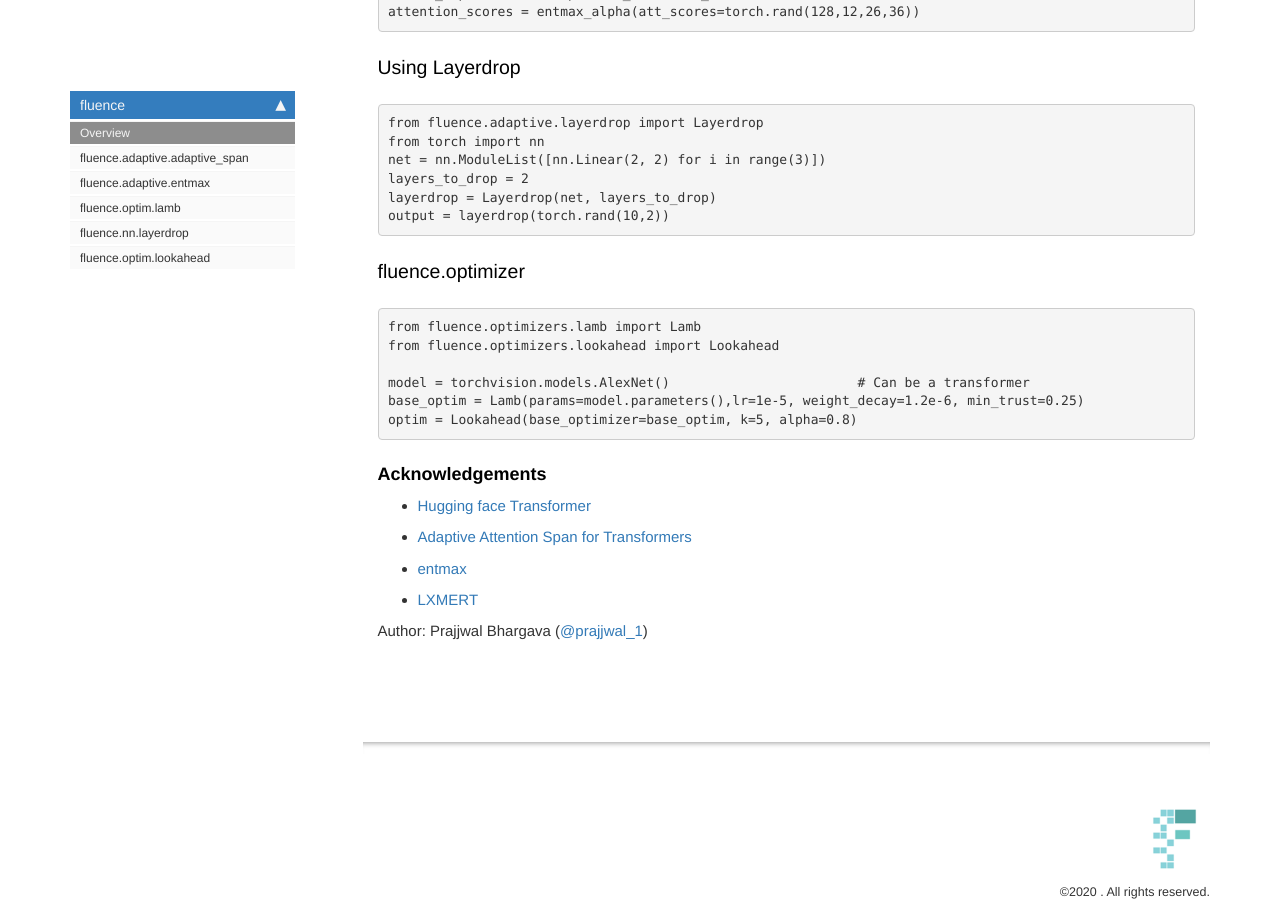
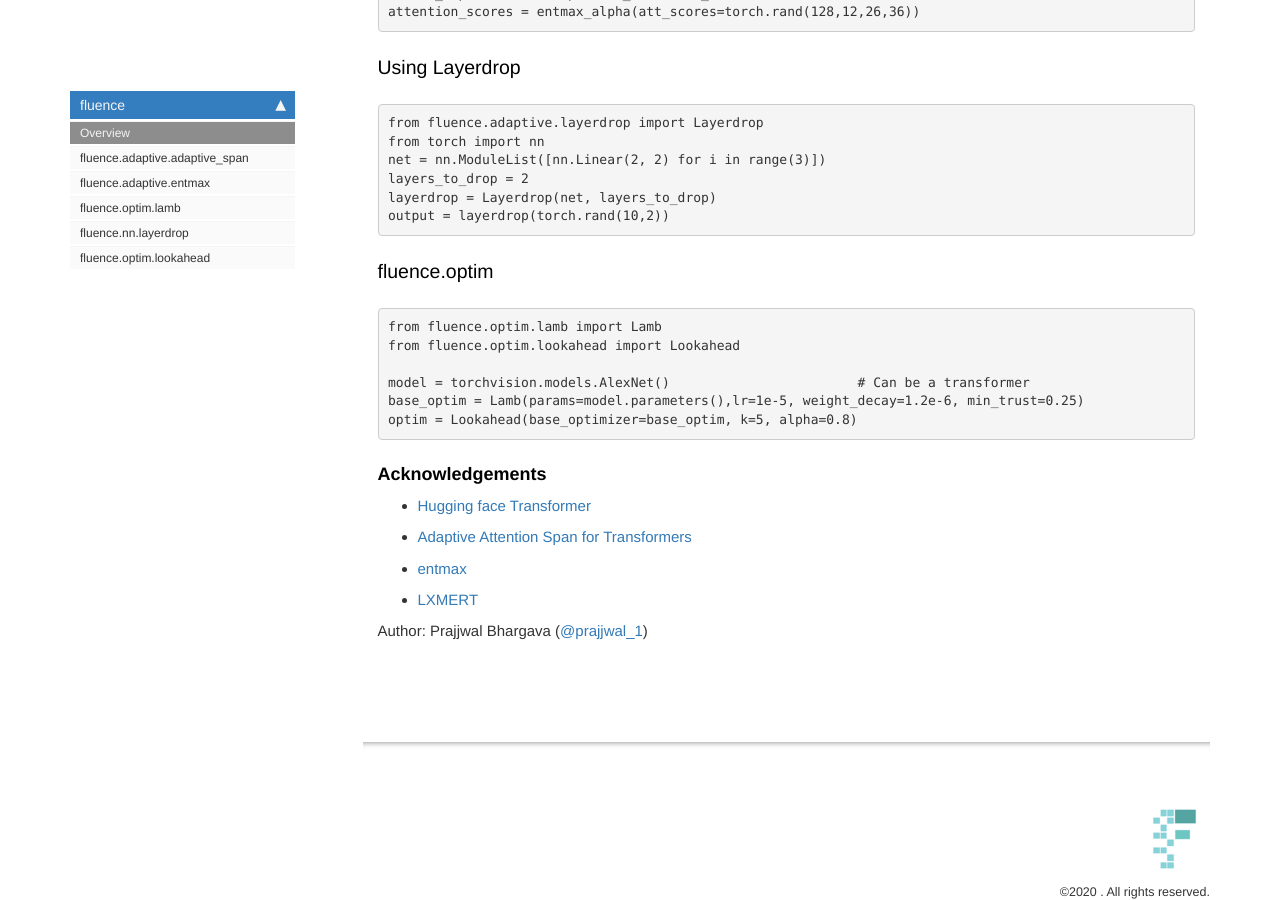
Before and after one commit to prajjwal1/fluence, a Jekyll site: the page built from docs/index.html, in a window 1280 px wide and 900 px high, scrolled down 1662 px. Built offline with Jekyll 4.4.1, drawn with Linux system fonts in a browser that asks for light colours; nearby versions of some CDN libraries; comment, search, counter and statistics services are not loaded; some of the changed text lies outside the part shown.

Commit message:
updated readme

```diff
--- a/docs/index.html
+++ b/docs/index.html
@@ -140,9 +140,9 @@ output = layerdrop(torch.rand(10,2))</code></pre>
 </div>
 <div class="cell border-box-sizing text_cell rendered"><div class="inner_cell">
 <div class="text_cell_render border-box-sizing rendered_html">
-<h3 id="fluence.optimizer">fluence.optimizer<a class="anchor-link" href="#fluence.optimizer"> </a></h3>
-<pre><code>from fluence.optimizers.lamb import Lamb
-from fluence.optimizers.lookahead import Lookahead
+<h3 id="fluence.optim">fluence.optim<a class="anchor-link" href="#fluence.optim"> </a></h3>
+<pre><code>from fluence.optim.lamb import Lamb
+from fluence.optim.lookahead import Lookahead
 
 model = torchvision.models.AlexNet()                        # Can be a transformer
 base_optim = Lamb(params=model.parameters(),lr=1e-5, weight_decay=1.2e-6, min_trust=0.25)
--- a/fluence/__init__.py
+++ b/fluence/__init__.py
@@ -1 +1 @@
-__version__ = "0.1"
+__version__ = "0.1.2"
```
Also changed, not shown: README.md, 2 other files.
